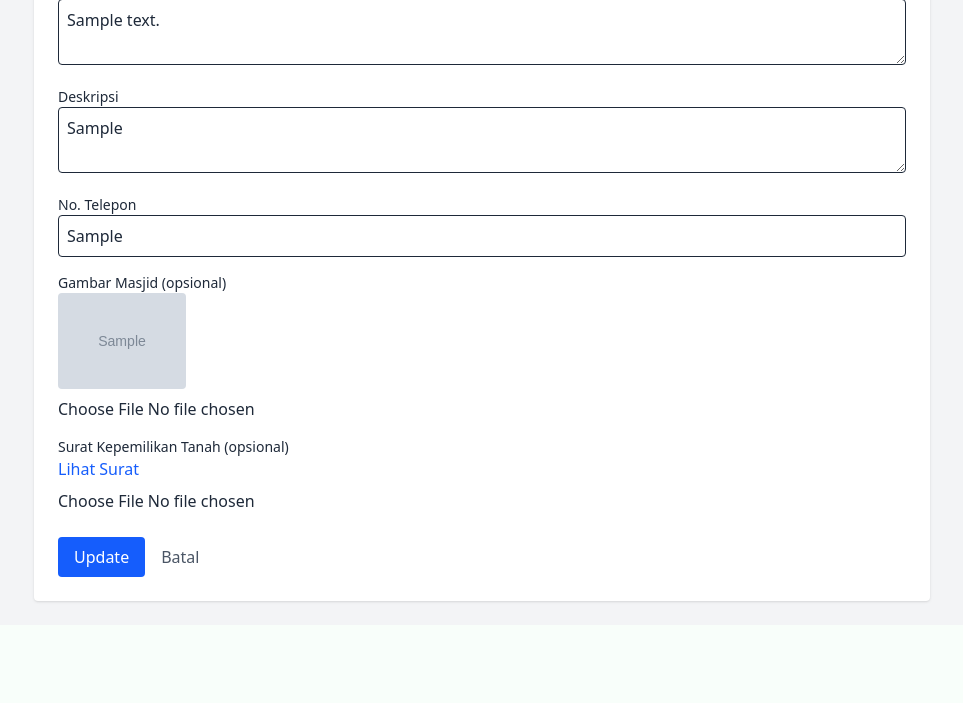
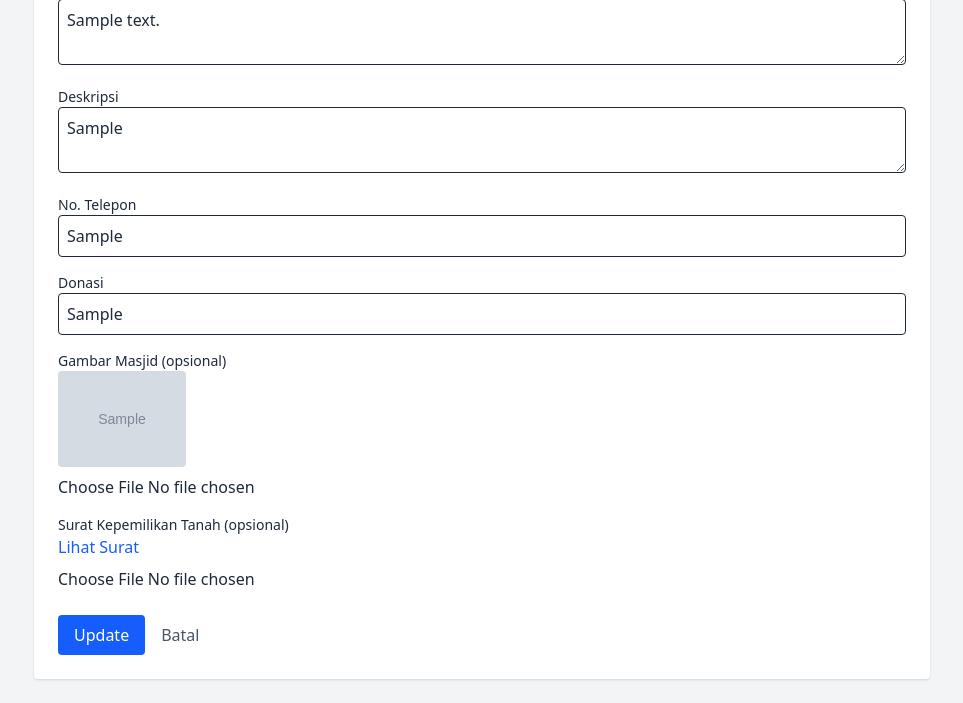
Before and after one commit to ParshaNugraha/DewanMasjid, a Laravel app: page /superadmin/masjids/1/edit in a window 1280 px wide. Shown: the part 1089-1792 px from the top of the page, without its empty margins (302-1265 px from the left). Before the commit the page ends 1693 px from the top, so only its background shows below. Run offline with Laravel 12, Linux system fonts and the light colour scheme; a user stored in the database is signed in; tables that the repository leaves empty hold one stand-in row (values such as "Sample post"); grey boxes marked "Sample" are stand-in pictures; style sheets or scripts are compiled from the project's sources; parts of the project's set-up code (start-up, migrations or seed data) failed here and were passed over.

Commit message:
tambah donasi

```diff
--- a/app/Http/Controllers/AdminController.php
+++ b/app/Http/Controllers/AdminController.php
@@ -135,6 +135,7 @@ public function dashboardSuperadmin()
             'gambar' => 'nullable|image|mimes:jpeg,png,jpg|max:5120',
             'surat' => 'nullable|file|mimes:pdf|max:5120',
             'notlp' => 'nullable|string|max:15',
+            'donasi' => 'nullable|string|max:100',
         ]);
 
         // hash password
@@ -161,6 +162,7 @@ public function dashboardSuperadmin()
             'deskripsi' => $validated['deskripsi'],
             'alamat' => $validated['alamat'],
             'notlp' => $validated['notlp'] ?? null,
+            'donasi' => $validated['donasi'],
             'user_id' => $user->id,
         ];
 
@@ -219,6 +221,7 @@ public function dashboardSuperadmin()
             'gambar' => 'nullable|image|mimes:jpeg,png,jpg|max:5120',
             'surat' => 'nullable|file|mimes:pdf|max:5120',
             'notlp' => 'nullable|string|max:15',
+            'donasi' => 'nullable|string|max:100',
         ]);
 
         if ($request->hasFile('gambar')) {
--- a/app/Http/Controllers/UserController.php
+++ b/app/Http/Controllers/UserController.php
@@ -40,6 +40,7 @@ class UserController extends Controller
             'gambar' => 'nullable|image|mimes:jpeg,png,jpg|max:5120',
             'surat' => 'nullable|file|mimes:pdf|max:5120',
             'notlp' => ['required', 'regex:/^08[0-9]{8,15}$/'],
+            'donasi'=> 'nullable|string|max:100',
         ], [
             'notlp.regex' => 'Nomor telepon harus valid, hanya angka, dan dimulai dengan 08.',
         ]);
--- a/app/Models/Masjid.php
+++ b/app/Models/Masjid.php
@@ -28,6 +28,7 @@ class Masjid extends Model
         'gambar',
         'surat',
         'notlp',
+        'donasi',
 
     ];
 
--- a/resources/views/admin/index.blade.php
+++ b/resources/views/admin/index.blade.php
@@ -44,7 +44,8 @@
                         '🌍 Kategori Topologi' => $m->topologi_masjid,
                         '📍 Alamat Lengkap' => "{$m->alamat}, {$m->kecamatan}, {$m->kabupaten}",
                         '📚 Deskripsi' => $m->deskripsi,
-                        '📞 Nomor Telepon' => $m->notlp ?? '-'
+                        '📞 Nomor Telepon' => $m->notlp ?? '-',
+                        '💰 Donasi' => $m->donasi
                     ] as $label => $value)
                         <div class="bg-gray-50 p-5 rounded-lg shadow-sm flex items-center gap-3">
                             <span class="font-semibold w-44">{{ $label }}</span>
--- a/resources/views/datamasjid/index.blade.php
+++ b/resources/views/datamasjid/index.blade.php
@@ -159,6 +159,7 @@
                             <th class="px-6 py-3 text-center text-xs font-medium text-gray-500 uppercase">Alamat</th>
                             <th class="px-6 py-3 text-end text-xs font-medium text-gray-500 uppercase">Status Tanah</th>
                             <th class="px-6 py-3 text-end text-xs font-medium text-gray-500 uppercase">Takmir</th>
+                            <th class="px-6 py-3 text-end text-xs font-medium text-gray-500 uppercase">Donasi</th>
                         </tr>
                     </thead>
                     <tbody>
@@ -209,6 +210,9 @@
                                 <td class="px-6 py-4 whitespace-nowrap text-sm text-gray-800">
                                     {{ $masjid->nama_takmir }}
                                 </td>
+                                <td class="px-6 py-4 whitespace-nowrap text-sm text-gray-800">
+                                    {{ $masjid->donasi }}
+                                </td>
                             </tr>
                         @endforeach
                     </tbody>
--- a/resources/views/datamasjid/show.blade.php
+++ b/resources/views/datamasjid/show.blade.php
@@ -121,6 +121,8 @@
             <div><strong>Kabupaten/Kota:</strong> {{ $masjid->kabupaten }}</div>
             <div><strong>Status Tanah:</strong> {{ $masjid->status_tanah }}</div>
             <div><strong>Takmir:</strong> {{ $masjid->nama_takmir }}</div>
+            <div><strong>notlp:</strong> {{ $masjid->notlp }}</div>
+            <div><strong>Donasi:</strong> {{ $masjid->donasi }}</div>
             <div><strong>Deskripsi:</strong> {{ $masjid->deskripsi }}</div>
             <div class="md:col-span-2">
                 <strong>Alamat:</strong>
--- a/resources/views/superadmin/masjids/create.blade.php
+++ b/resources/views/superadmin/masjids/create.blade.php
@@ -82,6 +82,10 @@
                 <input type="text" name="notlp" class="w-full border rounded p-2">
             </div>
             <div>
+                <label for="donasi" class="block">Donasi</label>
+                <input type="text" name="donasi" class="w-full border rounded p-2">
+            </div>
+            <div>
                 <label for="gambar" class="block">Gambar Masjid</label>
                 <input type="file" name="gambar" class="w-full border rounded p-2">
             </div>
--- a/resources/views/superadmin/masjids/edit.blade.php
+++ b/resources/views/superadmin/masjids/edit.blade.php
@@ -129,6 +129,15 @@
         </div>
 
         <div class="mb-4">
+            <label for="donasi" class="block text-sm font-medium">Donasi</label>
+            <input type="text" name="donasi" id="donasi" class="w-full border p-2 rounded"
+                value="{{ old('donasi', $user->masjid->donasi ?? '') }}">
+            @error('donasi')
+                <p class="text-red-500 text-sm mt-1">{{ $message }}</p>
+            @enderror
+        </div>
+
+        <div class="mb-4">
             <label class="block text-sm font-medium">Gambar Masjid (opsional)</label>
             @if($user->masjid && $user->masjid->gambar)
                 <div class="mb-2">
@@ -154,6 +163,8 @@
             @enderror
         </div>
 
+
+
         <div class="mt-6 flex items-center">
             <button type="submit" class="px-4 py-2 bg-blue-600 text-white rounded hover:bg-blue-700 focus:outline-none focus:ring-2 focus:ring-blue-600">Update</button>
             <a href="{{ route('superadmin.masjids.index') }}" class="ml-4 text-gray-600 hover:underline">Batal</a>
--- a/resources/views/superadmin/masjids/index.blade.php
+++ b/resources/views/superadmin/masjids/index.blade.php
@@ -30,6 +30,7 @@
                 <th class="border border-gray-300 px-3 py-1 text-left">Kabupaten</th>
                 <th class="border border-gray-300 px-3 py-1 text-left">Alamat</th>
                 <th class="border border-gray-300 px-3 py-1 text-left">No. Telepon</th>
+                <th class="border border-gray-300 px-3 py-1 text-left">Donasi</th>
                 <th class="border border-gray-300 px-3 py-1 text-left">Deskripsi</th>
                 <th class="border border-gray-300 px-3 py-1 text-left">Gambar</th>
                 <th class="border border-gray-300 px-3 py-1 text-left">Surat</th>
@@ -56,6 +57,7 @@
                     <td class="border border-gray-300 px-3 py-1">{{ $masjid->kabupaten }}</td>
                     <td class="border border-gray-300 px-3 py-1">{{ $masjid->alamat }}</td>
                     <td class="border border-gray-300 px-3 py-1">{{ $masjid->notlp }}</td>
+                    <td class="border border-gray-300 px-3 py-1">{{ $masjid->donasi }}</td>
                     <td class="border border-gray-300 px-3 py-1">{{ $masjid->deskripsi }}</td>
                     <td class="border border-gray-300 px-3 py-1">
                         @if($masjid->gambar)
```
Also changed, not shown: resources/views/datamasjid/edit.blade.php (+16 -3 lines), database/migrations/2025_06_11_050346_add_donasi_to_masjids_table.php (added). Lines whose indentation alone changed are shown as unchanged.
